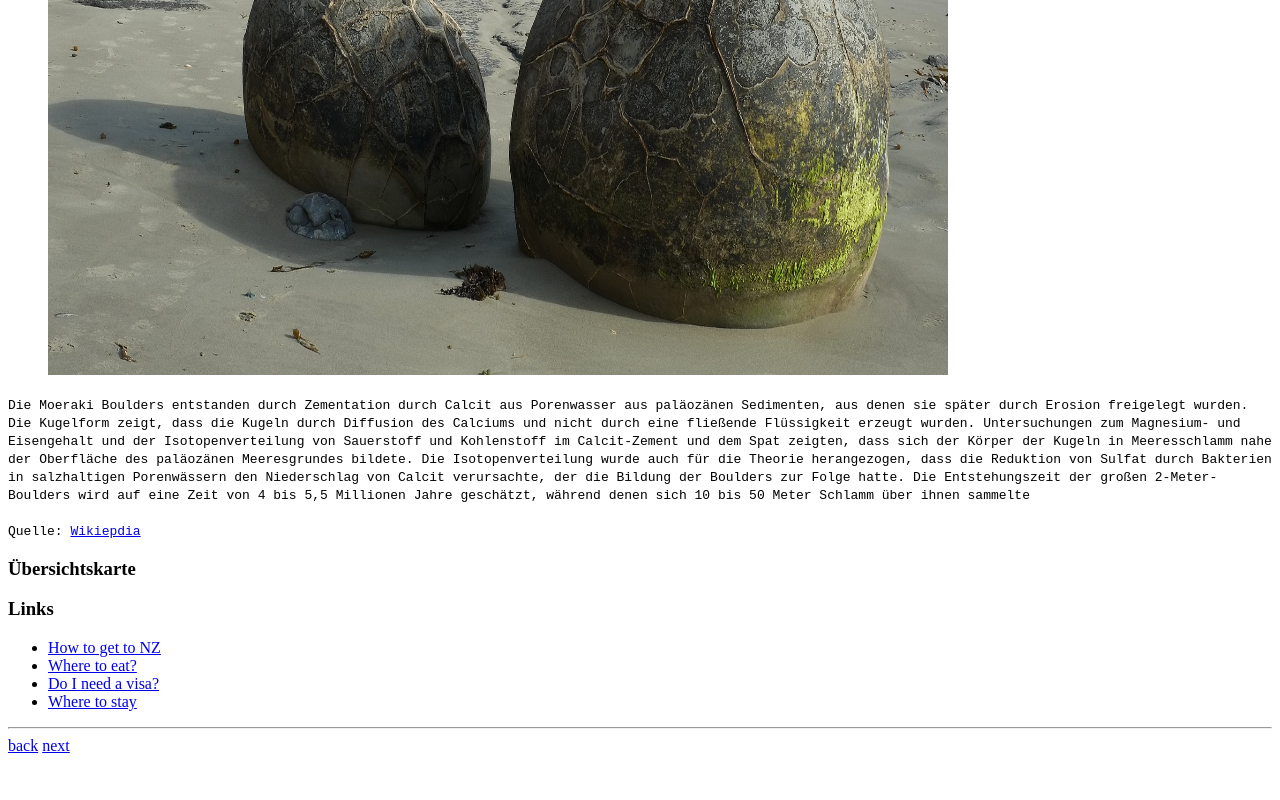
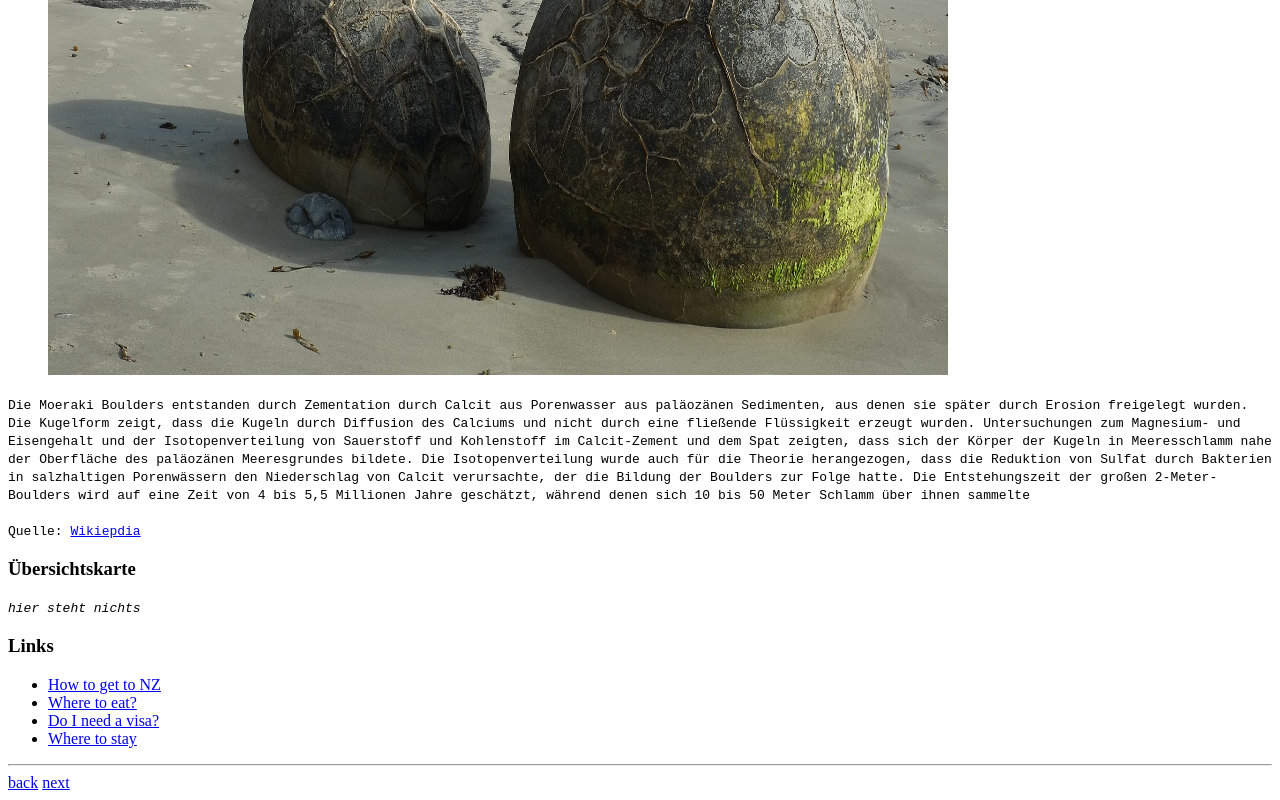
Before and after one commit to RobinKohrs/webmapping_2019, a plain HTML site: page nz/index.html in a window 1280 px wide. Shown: the part 1042-1842 px from the top of the page. Before the commit the page ends 1805 px from the top, so only its background shows below. Drawn offline with Linux system fonts and the light colour scheme; files that its build step writes are made by us from their sources; files whose address does not match are found by name.

Commit message:
keine ahnung

```diff
--- a/nz/index.html
+++ b/nz/index.html
@@ -25,10 +25,13 @@
 
       <div class="author">
           <img src="images/user.jpeg" width="100" height="100">
-          <address>
-              Written by <a href="mailto:robin.kohrs@gmx.de">Robin Kohrs</a> <br>
+              <address>
+
+         Written by<a href="mailto:robin.kohrs@gmx.de">Robin Kohrs</a> <br>
               Git-Hub Account <a href="https://github.com/RobinKohrs"> Git-Hub_RobinKohrs</a>
+
           </address>
+
 
 
       </div>
@@ -67,6 +70,8 @@
         -->
         <div id="map" data-lat="-45.3404969713" data-lng="170.822300044" data-title="coordinatesofMoerakiBoulders">
 
+           <code><em> hier steht nichts</em></code>
+
         </div>
 
         <h3>Links</h3>
```
